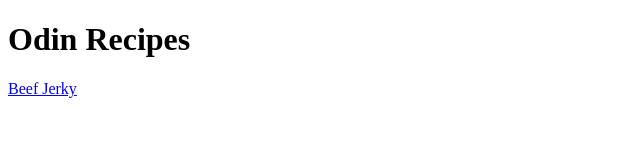
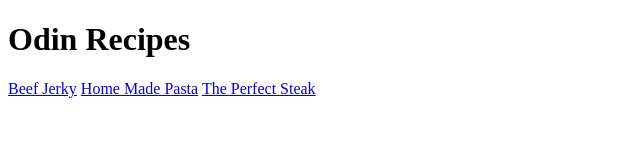
Before and after one commit to chrisdamron/odin-recipes, a plain HTML site: page index.html in a window 1280 px wide. Shown: the whole page, without its empty margins (0-640 px from the left). Drawn offline with Linux system fonts and the light colour scheme.

Commit message:
Add Pasta and Steak Pages
Completed List of Foods to add.

```diff
--- a/index.html
+++ b/index.html
@@ -10,7 +10,9 @@
     <h1>Odin Recipes</h1>
 <a href="recipes/beefjerky.html"> Beef Jerky</a>
 
+<a href="recipes/pasta.html"> Home Made Pasta</a>
 
+<a href="recipes/steak.html"> The Perfect Steak</a>
 
 </body>
 </html>
```
Also changed, not shown: recipes/pasta.html (added), recipes/steak.html (added).
